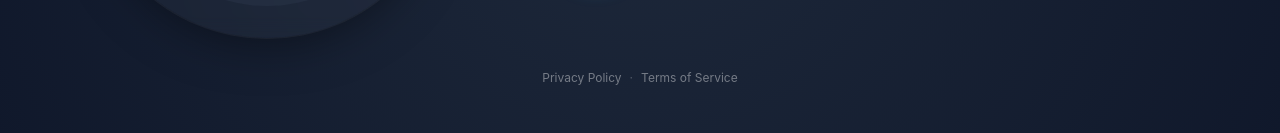
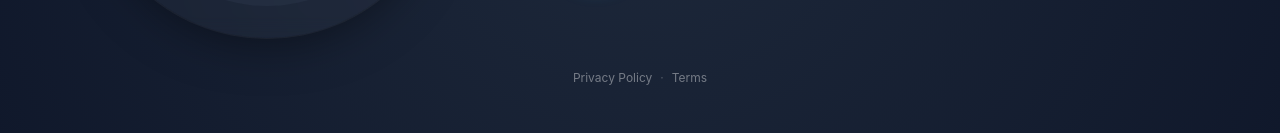
Before and after one commit to jahrichie/pomodoro-pi, a Next.js app: page / in a window 1280 px wide. Shown: the part 555-688 px from the top of the page. Built offline with nearby package versions, Linux system fonts and the light colour scheme.

Commit message:
Rename 'Terms of Service' to 'Terms' in footer
Co-Authored-By: Richard O'Reilly <richardjosephoreilly@gmail.com>

```diff
--- a/src/app/page.tsx
+++ b/src/app/page.tsx
@@ -188,7 +188,7 @@ export default function Home() {
       <footer className={styles.footer}>
         <Link href="/privacy">Privacy Policy</Link>
         <span className={styles.footerDot}>&middot;</span>
-        <Link href="/terms">Terms of Service</Link>
+        <Link href="/terms">Terms</Link>
       </footer>
 
       {showImportModal && (
```
